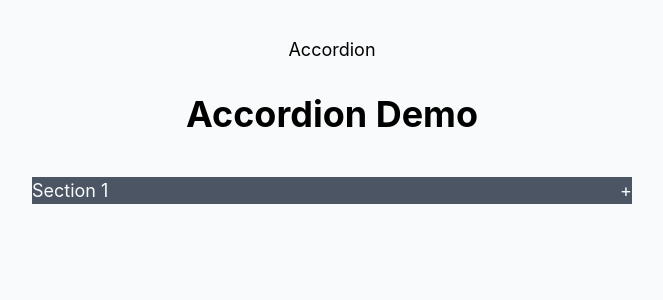
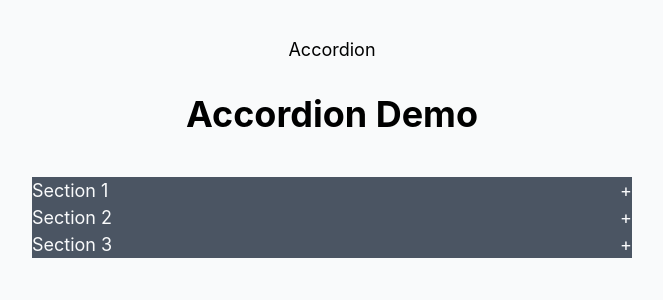
Before and after one commit to mathewbushuru/custom-react-accordion, a React (Vite) app: page / in a window 1280 px wide. Shown: the top 300 px of the page, without its empty margins (308-971 px from the left). Built offline with nearby package versions, Linux system fonts and the light colour scheme.

Commit message:
refactor out AccordionItem

```diff
--- a/src/App.jsx
+++ b/src/App.jsx
@@ -1,12 +1,30 @@
 import { Accordion } from "./components/Accordion";
 
 import "./App.css";
+
+const DUMMY_DATA = [
+  {
+    title: "Section 1",
+    content:
+      "Lorem ipsum dolor, sit amet consectetur adipisicing elit. Aspernatur distinctio cumque beatae laudantium numquam assumenda fugiat aut nisi eveniet quis molestiae, consequuntur, debitis, hic maxime ipsa vel non nihil nulla.",
+  },
+  {
+    title: "Section 2",
+    content:
+      "Lorem ipsum dolor, sit amet consectetur adipisicing elit. Aspernatur distinctio cumque beatae laudantium numquam assumenda fugiat aut nisi eveniet quis molestiae, consequuntur, debitis, hic maxime ipsa vel non nihil nulla.",
+  },
+  {
+    title: "Section 3",
+    content:
+      "Lorem ipsum dolor, sit amet consectetur adipisicing elit. Aspernatur distinctio cumque beatae laudantium numquam assumenda fugiat aut nisi eveniet quis molestiae, consequuntur, debitis, hic maxime ipsa vel non nihil nulla.",
+  },
+];
 
 function App() {
   return (
     <div className="App">
       Accordion
-      <Accordion />
+      <Accordion data={DUMMY_DATA} />
     </div>
   );
 }
--- a/src/components/Accordion/index.jsx
+++ b/src/components/Accordion/index.jsx
@@ -2,19 +2,29 @@ import React, { useState } from "react";
 
 import "./Accordion.css";
 
-const DUMMY_DATA = {
-  title: "Section 1",
-  content:
-    "Lorem ipsum dolor, sit amet consectetur adipisicing elit. Aspernatur distinctio cumque beatae laudantium numquam assumenda fugiat aut nisi eveniet quis molestiae, consequuntur, debitis, hic maxime ipsa vel non nihil nulla.",
-};
 
-export const Accordion = () => {
-  const { title, content } = DUMMY_DATA;
-  const [isActive, setIsActive] = useState(false);
+
+export const Accordion = ({ data }) => {
   return (
     <>
       <h1>Accordion Demo</h1>
       <div className="accordion">
+        {data.map((data) => (
+          <AccordionItem
+            key={crypto.randomUUID()}
+            title={data.title}
+            content={data.content}
+          />
+        ))}
+      </div>
+    </>
+  );
+};
+
+function AccordionItem({ title, content }) {
+  const [isActive, setIsActive] = useState(false);
+
+  return (
     <div className="accordion-item">
       <div
         className="accordion-title"
@@ -25,7 +35,5 @@ export const Accordion = () => {
       </div>
       {isActive && <div className="accordion-content">{content}</div>}
     </div>
-      </div>
-    </>
   );
-};
+}
```
Lines whose indentation alone changed are shown as unchanged.
